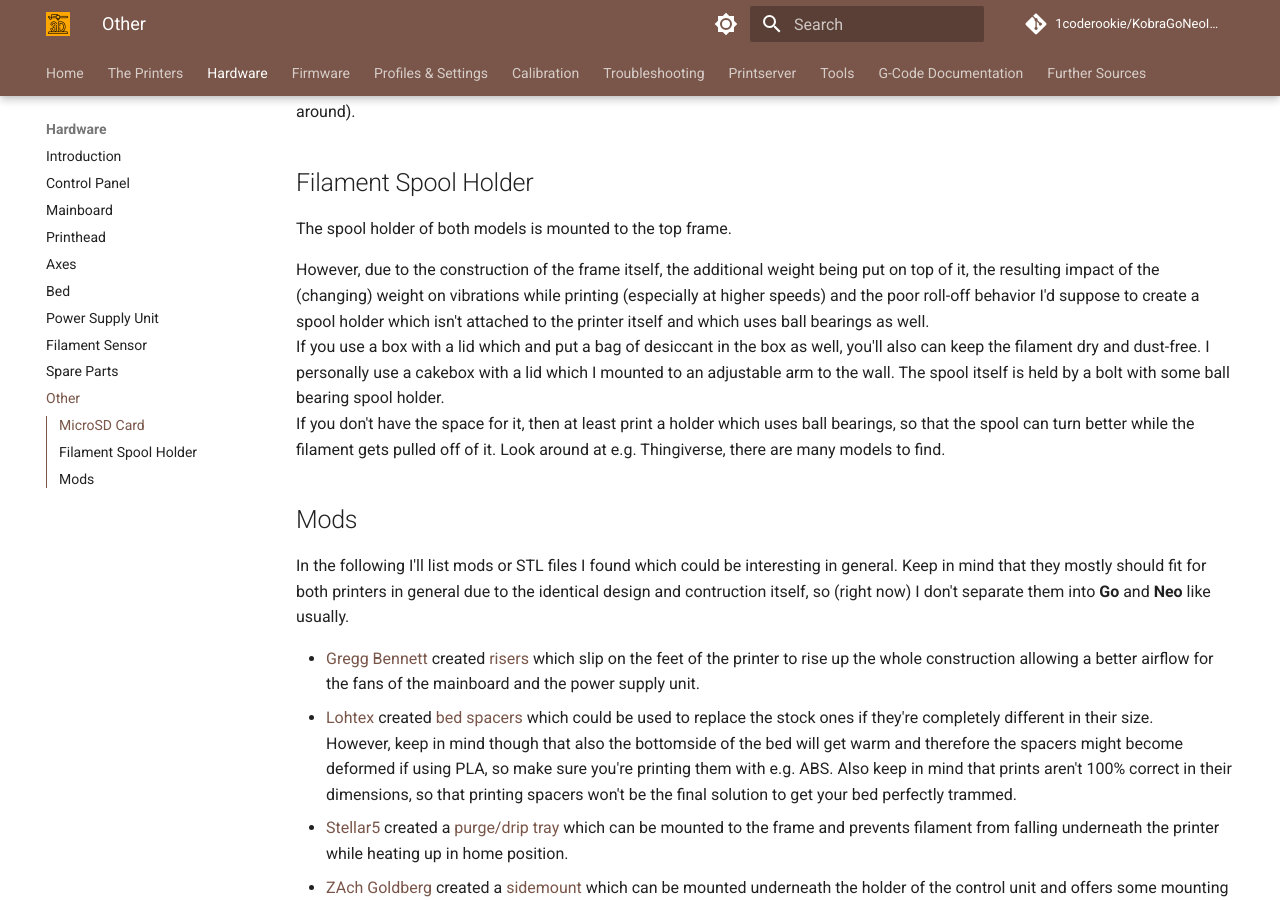
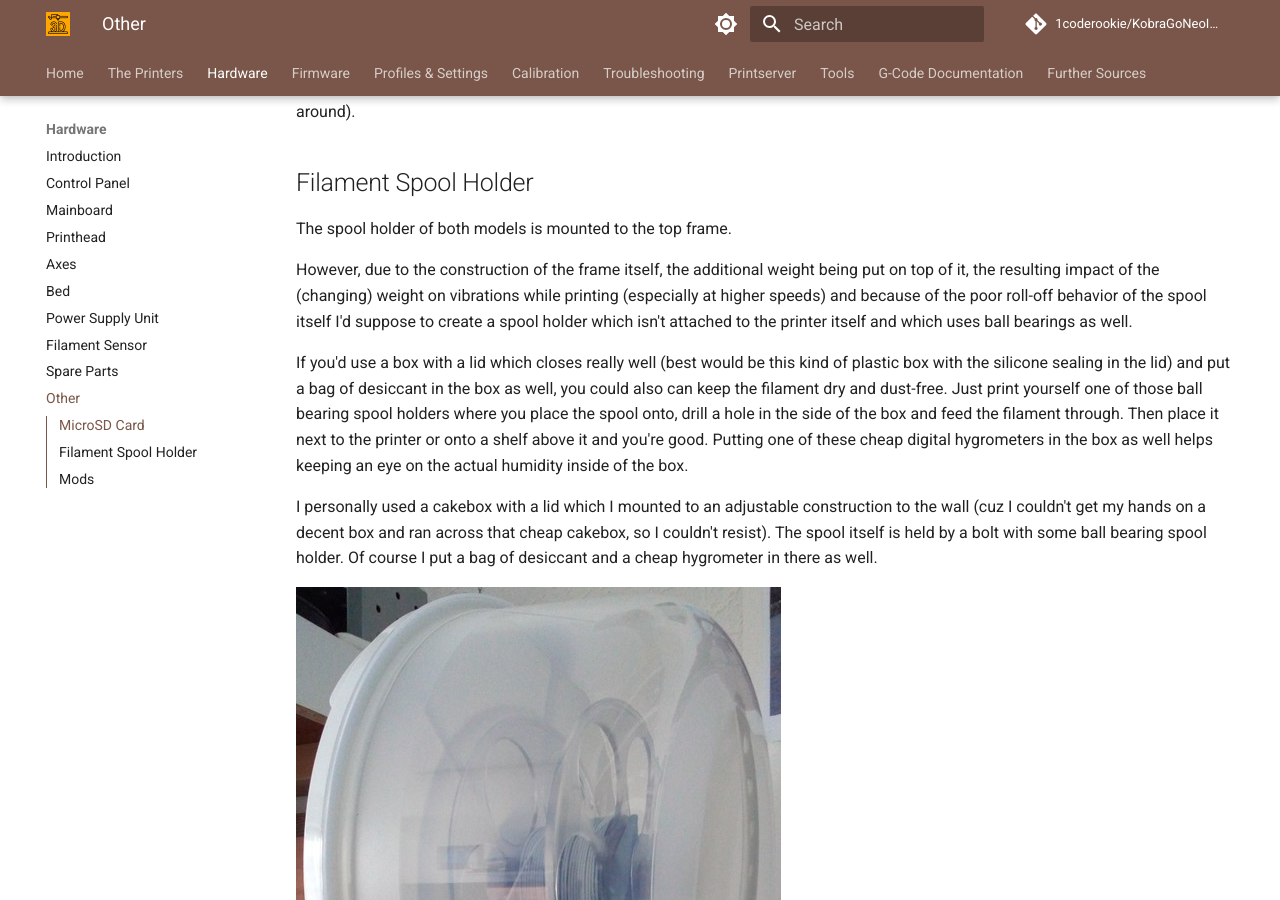
Before and after one commit to 1coderookie/KobraGoNeoInsights, an MkDocs documentation site: the page built from docs/hardware/other.md, in a window 1280 px wide and 900 px high, scrolled down 429 px. Built offline with MkDocs 1.6.1 and Material for MkDocs 9.7.7, drawn with Linux system fonts in a browser that asks for light colours; comment, search, counter and statistics services are not loaded; some of the changed text lies outside the part shown.

Commit message:
Update other.md

```diff
--- a/docs/hardware/other.md
+++ b/docs/hardware/other.md
@@ -11,9 +11,19 @@
 ## Filament Spool Holder
 The spool holder of both models is mounted to the top frame.
 
-However, due to the construction of the frame itself, the additional weight being put on top of it, the resulting impact of the (changing) weight on vibrations while printing (especially at higher speeds) and the poor roll-off behavior I'd suppose to create a spool holder which isn't attached to the printer itself and which uses ball bearings as well.
-If you use a box with a lid which and put a bag of desiccant in the box as well, you'll also can keep the filament dry and dust-free. I personally use a cakebox with a lid which I mounted to an adjustable arm to the wall. The spool itself is held by a bolt with some ball bearing spool holder.
-If you don't have the space for it, then at least print a holder which uses ball bearings, so that the spool can turn better while the filament gets pulled off of it. Look around at e.g. Thingiverse, there are many models to find.
+However, due to the construction of the frame itself, the additional weight being put on top of it, the resulting impact of the (changing) weight on vibrations while printing (especially at higher speeds) and because of the poor roll-off behavior of the spool itself I'd suppose to create a spool holder which isn't attached to the printer itself and which uses ball bearings as well.
+
+If you'd use a box with a lid which closes really well (best would be this kind of plastic box with the silicone sealing in the lid) and put a bag of desiccant in the box as well, you could also can keep the filament dry and dust-free. Just print yourself one of those ball bearing spool holders where you place the spool onto, drill a hole in the side of the box and feed the filament through. Then place it next to the printer or onto a shelf above it and you're good. Putting one of these cheap digital hygrometers in the box as well helps keeping an eye on the actual humidity inside of the box.
+
+I personally used a cakebox with a lid which I mounted to an adjustable construction to the wall (cuz I couldn't get my hands on a decent box and ran across that cheap cakebox, so I couldn't resist). The spool itself is held by a bolt with some ball bearing spool holder. Of course I put a bag of desiccant and a cheap hygrometer in there as well.
+
+![Cakebox holder front](../assets/images/cakebox-holder_front_web.jpg)
+
+![Cakebox holder open](../assets/images/cakebox-holder_open_web.jpg)
+
+![Cakebox holder back](../assets/images/cakebox-holder_back_web.jpg)
+
+If you don't have the space for it or want to keep the spool being attached at the top of the frame because of other reasons, then at least print a holder which uses ball bearings, so that the spool can turn better while the filament gets pulled off of it. Look around at e.g. Thingiverse, there are many models to find.
 
 ## Mods
 In the following I'll list mods or STL files I found which could be interesting in general. Keep in mind that they mostly should fit for both printers in general due to the identical design and contruction itself, so (right now) I don't separate them into **Go** and **Neo** like usually.
```
